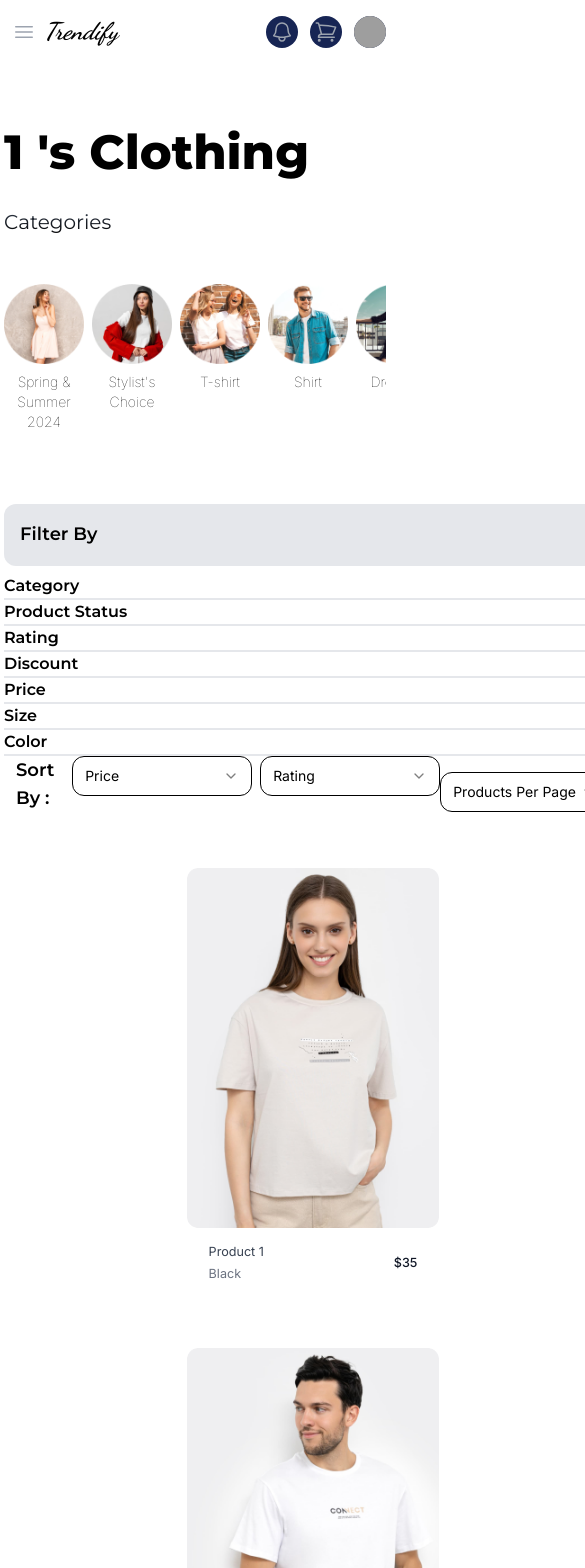
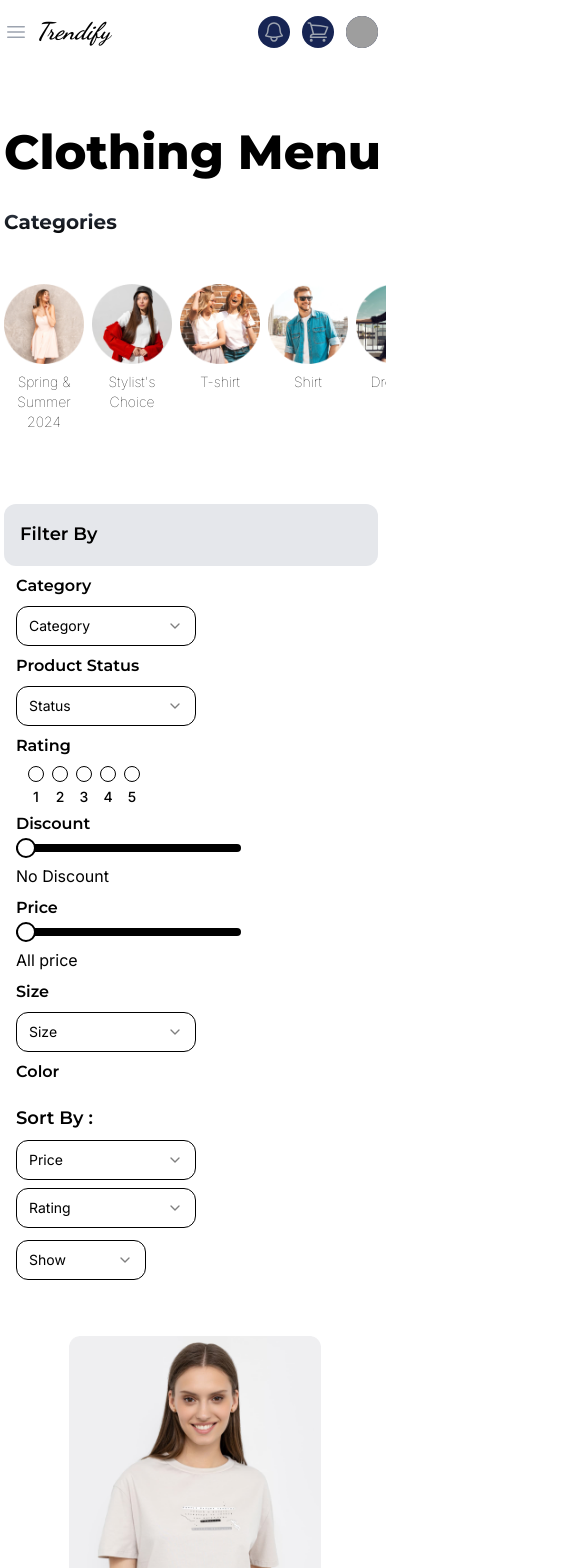
Before and after one commit to ndDevCode/trendify-ecommerce-frontend, a Next.js app: page /1 in a window 390 px wide. Shown: the top 1568 px of the page, 585 px wide, since content can reach past the window. Built offline with nearby package versions, Linux system fonts and the light colour scheme; grey boxes are pictures that could not be loaded.

Commit message:
Create Sliders for filter component and RadioGroup for rating component

```diff
--- a/app/[category]/page.tsx
+++ b/app/[category]/page.tsx
@@ -24,6 +24,9 @@ import productImg9 from "@/public/images/products/product-9.png";
 import productImg3 from "@/public/images/products/product-3.png";
 import ProductPerPage from "@/components/product-page/ProductPerPage";
 import SelectBox from "@/components/product-page/SelectBox";
+import { RadioList } from "@/components/product-page/RadioList";
+import { PriceSlider } from "@/components/product-page/PriceSlider";
+import { DiscountSlider } from "@/components/product-page/DiscountSlider";
 
 const categories = [
   { img: category1, title: "Spring & Summer 2024" },
@@ -124,6 +127,10 @@ export default function ProductPage({
   params: { category: string };
 }) {
   const ratingItems = ["Ascending", "Descending"];
+  const ratings = ["1", "2", "3", "4", "5"];
+  const subCategories = ["T-shirt", "Shirt", "Dresses"];
+  const sizes = ["XS", "S", "M", "L", "XL", "XXL", "XXXL"];
+  const types = ["New", "Sale", "Trending", "Featured"];
 
   return (
     <>
@@ -134,18 +141,19 @@ export default function ProductPage({
           "font-extrabold text-5xl mt-32 mb-8"
         )}
       >
-        {params.category} &apos;s Clothing
+        Clothing Menu
       </h1>
 
       {/* ----------- Sub Categories related to Main Category ----------- */}
+      <div className="font-bold">
         <Categories data={categories} />
+      </div>
 
       {/* ------------------------ Product Section ---------------------- */}
       <div className="grid lg:grid-cols-12 my-16">
         {/* ---------------------- Filter Section ----------------------- */}
 
         <div className="lg:col-span-3 mr-2">
-          {/* -------------------- Filters ------------------------------ */}
           <h1
             className={cn(
               Montserrat.className,
@@ -154,37 +162,54 @@ export default function ProductPage({
           >
             Filter By
           </h1>
+          <div className="ml-3">
             <div>
               <FilterHeading name="Category" />
+              <SelectBox
+                placeholder="Category"
+                label="Category"
+                items={subCategories}
+              />
             </div>
             <div>
               <FilterHeading name="Product Status" />
+              <SelectBox placeholder="Status" label="Status" items={types} />
             </div>
             <div>
               <FilterHeading name="Rating" />
+              <RadioList
+                defaultValue=""
+                items={ratings}
+                className="ml-3 flex items-center"
+              />
             </div>
             <div>
               <FilterHeading name="Discount" />
+              <DiscountSlider />
             </div>
             <div>
               <FilterHeading name="Price" />
+              <PriceSlider />
             </div>
             <div>
               <FilterHeading name="Size" />
+              <SelectBox placeholder="Size" label="Size" items={sizes} />
             </div>
             <div>
               <FilterHeading name="Color" />
             </div>
           </div>
+        </div>
+        {/* ----------------------- Product List ------------------------ */}
         <div className="lg:col-span-9">
           {/* ------------------ Product Count per page ----------------- */}
-          <div className="flex items-end justify-between mx-3">
-            {/* -------------------- Sorting ------------------------------ */}
-            <div className="flex gap-2">
+          <div className="flex flex-col min-[680px]:flex-row sm:justify-between mx-3">
+            {/* -------------------- Sorting ---------------------------- */}
+            <div className="flex flex-col min-[680px]:flex-row gap-2">
               <h1
                 className={cn(
                   Montserrat.className,
-                  "text-lg font-semibold my-auto"
+                  "text-lg font-semibold mt-3 min-[680px]:my-auto "
                 )}
               >
                 Sort By :
@@ -205,7 +230,7 @@ export default function ProductPage({
               </div>
             </div>
 
-            <ProductPerPage />
+            <ProductPerPage classNames="mt-3 min-[680px]:mt-0" />
           </div>
           {/* ------------------------- Products ------------------------ */}
           <div className="my-8 grid grid-cols-1 md:grid-cols-2 min-[1080px]:grid-cols-3">
@@ -240,7 +265,7 @@ function FilterHeading({
       className={cn(
         Montserrat.className,
         classNames,
-        "text-md border-b-2 font-semibold"
+        "text-md my-2 font-semibold"
       )}
     >
       {name}
--- a/app/layout.tsx
+++ b/app/layout.tsx
@@ -27,7 +27,7 @@ export default function RootLayout({
           fontSans.variable
         )}
       >
-        <main className="mx-auto sm:max-w-7xl px-1 sm:px-6 lg:px-8">
+        <main className="mx-auto sm:max-w-[1350px] px-1 sm:px-6 lg:px-8">
           <Navbar />
           {children}
           <Footer />
--- a/components/common/Navbar.tsx
+++ b/components/common/Navbar.tsx
@@ -34,7 +34,7 @@ export default function Navbar() {
     <Disclosure as="nav" className="bg-white">
       {({ open }) => (
         <>
-          <div className="fixed z-50 backdrop-blur-xl top-0 w-full sm:max-w-7xl flex h-16 items-center justify-between">
+          <div className="fixed z-50 backdrop-blur-xl top-0 -left-1 min-[1350px]:left-auto w-full sm:max-w-7xl flex h-16 items-center justify-between">
             <div className="absolute inset-y-0 left-0 flex items-center lg:hidden">
               {/* Mobile menu button*/}
               <Disclosure.Button
@@ -108,7 +108,7 @@ export default function Navbar() {
               </div>
             </div>
 
-            <div className="absolute inset-y-0 right-0 flex items-center pr-2 sm:static sm:inset-auto sm:ml-6 sm:pr-0">
+            <div className="relative inset-y-0 right-0 flex items-center pr-2 sm:static sm:inset-auto sm:ml-6 sm:pr-0">
               <button
                 type="button"
                 className="relative rounded-full bg-blue-950 p-1 text-gray-400
--- /dev/null
+++ b/components/product-page/DiscountSlider.tsx
@@ -0,0 +1,26 @@
+"use client";
+
+import { cn } from "@/lib/utils";
+import { Slider } from "@/components/ui/slider";
+import { useState } from "react";
+
+type SliderProps = React.ComponentProps<typeof Slider>;
+
+export function DiscountSlider({ className, ...props }: SliderProps) {
+  const [sliderValue, setSliderValue] = useState(0);
+  return (
+    <>
+      <Slider
+        defaultValue={[0]}
+        max={100}
+        step={5}
+        className={cn("w-[80%] max-w-[225px]", className)}
+        {...props}
+        onValueChange={(value) => setSliderValue(value[0])}
+      />
+      <h1 className="mt-3">
+        {sliderValue > 0 ? "Less than " + sliderValue + "%" : "No Discount"}
+      </h1>
+    </>
+  );
+}
--- /dev/null
+++ b/components/product-page/PriceSlider.tsx
@@ -0,0 +1,26 @@
+"use client";
+
+import { cn } from "@/lib/utils";
+import { Slider } from "@/components/ui/slider";
+import { useState } from "react";
+
+type SliderProps = React.ComponentProps<typeof Slider>;
+
+export function PriceSlider({ className, ...props }: SliderProps) {
+  const [sliderValue, setSliderValue] = useState(0);
+  return (
+    <>
+      <Slider
+        defaultValue={[0]}
+        max={10000}
+        step={1000}
+        className={cn("w-[80%] max-w-[225px]", className)}
+        {...props}
+        onValueChange={(value) => setSliderValue(value[0])}
+      />
+      <h1 className="mt-3">
+        {sliderValue > 0 ? "Less than " + "Rs:" + sliderValue : "All price"}
+      </h1>
+    </>
+  );
+}
--- a/components/product-page/ProductPerPage.tsx
+++ b/components/product-page/ProductPerPage.tsx
@@ -1,4 +1,5 @@
 import * as React from "react";
+import { cn } from "@/lib/utils";
 
 import {
   Select,
@@ -10,23 +11,25 @@ import {
   SelectValue,
 } from "@/components/ui/select";
 
-export default function ProductPerPage() {
+export default function ProductPerPage({ classNames }: { classNames: string }) {
   return (
     <Select>
-      <SelectTrigger className="w-[180px] rounded-xl backdrop-blur-lg">
-        <SelectValue placeholder="Products Per Page" />
+      <SelectTrigger
+        className={cn(classNames, "w-[130px] rounded-xl backdrop-blur-lg")}
+      >
+        <SelectValue placeholder="Show" />
       </SelectTrigger>
       <SelectContent className="backdrop-blur-lg rounded-xl">
         <SelectGroup>
-          <SelectLabel>Products/Page</SelectLabel>
-          <SelectItem value="12" className="cursor-pointer">
-            12 Prod/Page
+          <SelectLabel>Products</SelectLabel>
+          <SelectItem value="12" className="text-center cursor-pointer">
+            12
           </SelectItem>
           <SelectItem value="24" className="cursor-pointer">
-            24 Prod/Page
+            24
           </SelectItem>
           <SelectItem value="48" className="cursor-pointer">
-            48 Prod/Page
+            48
           </SelectItem>
         </SelectGroup>
       </SelectContent>
--- /dev/null
+++ b/components/product-page/RadioList.tsx
@@ -0,0 +1,25 @@
+import { Label } from "@/components/ui/label";
+import { RadioGroup, RadioGroupItem } from "@/components/ui/radio-group";
+
+export function RadioList({
+  defaultValue,
+  items,
+  className,
+}: {
+  defaultValue: string;
+  items: string[];
+  className?: string;
+}) {
+  return (
+    <RadioGroup defaultValue={defaultValue} className={className}>
+      {items.map((item, i) => (
+        <div key={i} className="flex flex-col items-center space-x-2">
+          <RadioGroupItem value={item} id={i.toString()} />
+          <Label htmlFor={i.toString()} className="self-center mt-2 !mx-0">
+            {item}
+          </Label>
+        </div>
+      ))}
+    </RadioGroup>
+  );
+}
--- /dev/null
+++ b/components/ui/label.tsx
@@ -0,0 +1,26 @@
+"use client"
+
+import * as React from "react"
+import * as LabelPrimitive from "@radix-ui/react-label"
+import { cva, type VariantProps } from "class-variance-authority"
+
+import { cn } from "@/lib/utils"
+
+const labelVariants = cva(
+  "text-sm font-medium leading-none peer-disabled:cursor-not-allowed peer-disabled:opacity-70"
+)
+
+const Label = React.forwardRef<
+  React.ElementRef<typeof LabelPrimitive.Root>,
+  React.ComponentPropsWithoutRef<typeof LabelPrimitive.Root> &
+    VariantProps<typeof labelVariants>
+>(({ className, ...props }, ref) => (
+  <LabelPrimitive.Root
+    ref={ref}
+    className={cn(labelVariants(), className)}
+    {...props}
+  />
+))
+Label.displayName = LabelPrimitive.Root.displayName
+
+export { Label }
--- /dev/null
+++ b/components/ui/radio-group.tsx
@@ -0,0 +1,44 @@
+"use client"
+
+import * as React from "react"
+import * as RadioGroupPrimitive from "@radix-ui/react-radio-group"
+import { Circle } from "lucide-react"
+
+import { cn } from "@/lib/utils"
+
+const RadioGroup = React.forwardRef<
+  React.ElementRef<typeof RadioGroupPrimitive.Root>,
+  React.ComponentPropsWithoutRef<typeof RadioGroupPrimitive.Root>
+>(({ className, ...props }, ref) => {
+  return (
+    <RadioGroupPrimitive.Root
+      className={cn("grid gap-2", className)}
+      {...props}
+      ref={ref}
+    />
+  )
+})
+RadioGroup.displayName = RadioGroupPrimitive.Root.displayName
+
+const RadioGroupItem = React.forwardRef<
+  React.ElementRef<typeof RadioGroupPrimitive.Item>,
+  React.ComponentPropsWithoutRef<typeof RadioGroupPrimitive.Item>
+>(({ className, ...props }, ref) => {
+  return (
+    <RadioGroupPrimitive.Item
+      ref={ref}
+      className={cn(
+        "aspect-square h-4 w-4 rounded-full border border-primary text-primary ring-offset-background focus:outline-none focus-visible:ring-2 focus-visible:ring-ring focus-visible:ring-offset-2 disabled:cursor-not-allowed disabled:opacity-50",
+        className
+      )}
+      {...props}
+    >
+      <RadioGroupPrimitive.Indicator className="flex items-center justify-center">
+        <Circle className="h-2.5 w-2.5 fill-current text-current" />
+      </RadioGroupPrimitive.Indicator>
+    </RadioGroupPrimitive.Item>
+  )
+})
+RadioGroupItem.displayName = RadioGroupPrimitive.Item.displayName
+
+export { RadioGroup, RadioGroupItem }
--- /dev/null
+++ b/components/ui/slider.tsx
@@ -0,0 +1,28 @@
+"use client";
+
+import * as React from "react";
+import * as SliderPrimitive from "@radix-ui/react-slider";
+
+import { cn } from "@/lib/utils";
+
+const Slider = React.forwardRef<
+  React.ElementRef<typeof SliderPrimitive.Root>,
+  React.ComponentPropsWithoutRef<typeof SliderPrimitive.Root>
+>(({ className, ...props }, ref) => (
+  <SliderPrimitive.Root
+    ref={ref}
+    className={cn(
+      "relative flex w-full touch-none select-none items-center",
+      className
+    )}
+    {...props}
+  >
+    <SliderPrimitive.Track className="relative h-2 w-full grow overflow-hidden rounded-full bg-black">
+      <SliderPrimitive.Range className="absolute h-full bg-primary" />
+    </SliderPrimitive.Track>
+    <SliderPrimitive.Thumb className="block h-5 w-5 rounded-full border-2 border-primary bg-white ring-offset-background transition-colors focus-visible:outline-none focus-visible:ring-2 focus-visible:ring-ring focus-visible:ring-offset-2 disabled:pointer-events-none disabled:opacity-50" />
+  </SliderPrimitive.Root>
+));
+Slider.displayName = SliderPrimitive.Root.displayName;
+
+export { Slider };
--- a/lib/fonts.ts
+++ b/lib/fonts.ts
@@ -7,3 +7,8 @@ export const DancingScript = localFont({
 export const Montserrat = localFont({
   src: "../public/fonts/Montserrat-VariableFont_wght.ttf",
 });
+
+export const Inter = localFont({
+  src: "../public/fonts/Inter-VariableFont_slnt,wght.ttf",
+  variable: "--font-sans",
+});
--- a/package.json
+++ b/package.json
@@ -11,7 +11,10 @@
   "dependencies": {
     "@headlessui/react": "^1.7.18",
     "@heroicons/react": "^2.1.3",
+    "@radix-ui/react-label": "^2.0.2",
+    "@radix-ui/react-radio-group": "^1.1.3",
     "@radix-ui/react-select": "^2.0.0",
+    "@radix-ui/react-slider": "^1.1.2",
     "@radix-ui/react-slot": "^1.0.2",
     "@radix-ui/react-tabs": "^1.0.4",
     "@tabler/icons-react": "^3.2.0",
```
Also changed, not shown: public/fonts/Inter-VariableFont_slnt,wght.ttf (added), 1 other file (tests, documents, lock files or other folders). Lines whose indentation alone changed are shown as unchanged.
